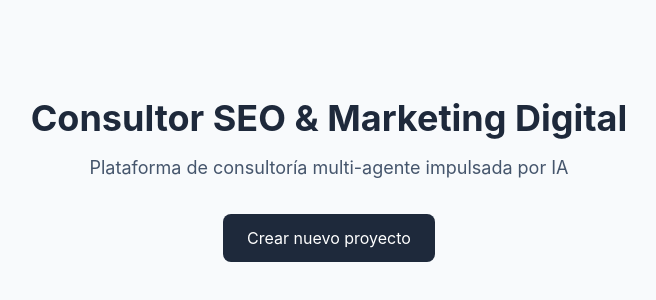
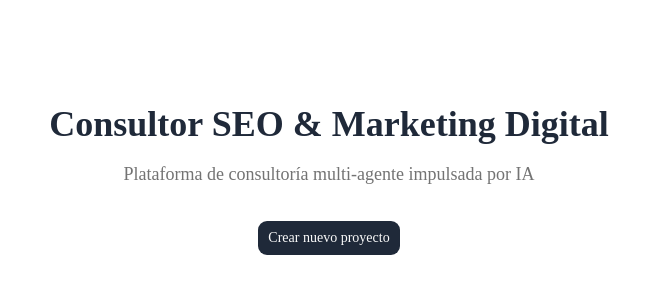
Before and after one commit to thewasta/ai-challenge, a Next.js app: page / in a window 1280 px wide. Shown: the part 220-520 px from the top of the page, without its empty margins (311-967 px from the left). Built offline with nearby package versions, Linux system fonts and the light colour scheme.

Commit message:
style: design system corporativo — paleta navy, slate, emerald, amber, red con tokens semánticos shadcn

```diff
--- a/biome.json
+++ b/biome.json
@@ -1,7 +1,12 @@
 {
   "$schema": "https://biomejs.dev/schemas/2.4.16/schema.json",
   "files": {
-    "includes": ["src/**", "*.ts", "*.json", "*.mjs"]
+    "includes": ["src/**", "*.ts", "*.json", "*.mjs", "*.css"]
+  },
+  "css": {
+    "parser": {
+      "tailwindDirectives": true
+    }
   },
   "vcs": {
     "enabled": true,
--- a/src/app/globals.css
+++ b/src/app/globals.css
@@ -1,17 +1,170 @@
 @import "tailwindcss";
+@import "tw-animate-css";
+@import "shadcn/tailwind.css";
 
-/* Consultor SEO & Marketing Digital - Paleta Corporativa */
+@custom-variant dark (&:is(.dark *));
+
+/*
+ * Consultor SEO & Marketing Digital — Design System
+ *
+ * Paleta corporativa:
+ *   Primary (Navy)    → #1e293b  — azul oscuro, marca principal
+ *   Secondary (Slate) → #334155  — gris pizarra, elementos secundarios
+ *   Success (Emerald) → #10b981  — éxito / métricas positivas
+ *   Warning (Amber)   → #f59e0b  — advertencias / auditorías
+ *   Destructive (Red) → #ef4444  — errores / fallos críticos
+ */
+
 :root {
-  --color-navy: #1e293b;
-  --color-slate: #334155;
-  --color-emerald: #10b981;
-  --color-amber: #f59e0b;
-  --color-red: #ef4444;
+  /* Base */
+  --background: oklch(1 0 0);
+  --foreground: oklch(0.145 0 0);
+  --card: oklch(1 0 0);
+  --card-foreground: oklch(0.145 0 0);
+  --popover: oklch(1 0 0);
+  --popover-foreground: oklch(0.145 0 0);
+
+  /* Brand: Navy blue */
+  --primary: oklch(0.278 0.033 260);
+  --primary-foreground: oklch(0.985 0 0);
+
+  /* Secondary: Slate gray */
+  --secondary: oklch(0.366 0.027 260);
+  --secondary-foreground: oklch(0.985 0 0);
+
+  /* Muted / accents */
+  --muted: oklch(0.97 0 0);
+  --muted-foreground: oklch(0.556 0 0);
+  --accent: oklch(0.97 0 0);
+  --accent-foreground: oklch(0.205 0 0);
+
+  /* Feedback: Red */
+  --destructive: oklch(0.637 0.237 26);
+  --destructive-foreground: oklch(0.985 0 0);
+
+  /* Borders & inputs */
+  --border: oklch(0.922 0 0);
+  --input: oklch(0.922 0 0);
+  --ring: oklch(0.708 0 0);
+
+  /* Charts & data visualization */
+  --chart-1: oklch(0.696 0.168 162); /* Emerald — éxito / métricas positivas */
+  --chart-2: oklch(0.795 0.164 84); /* Amber  — advertencias / KPIs neutros */
+  --chart-3: oklch(0.637 0.237 26); /* Red    — fallos / problemas */
+  --chart-4: oklch(0.366 0.027 260); /* Slate  — datos secundarios */
+  --chart-5: oklch(0.278 0.033 260); /* Navy   — datos primarios */
+
+  /* Radius */
+  --radius: 0.625rem;
+
+  /* Sidebar */
+  --sidebar: oklch(0.985 0 0);
+  --sidebar-foreground: oklch(0.145 0 0);
+  --sidebar-primary: oklch(0.278 0.033 260);
+  --sidebar-primary-foreground: oklch(0.985 0 0);
+  --sidebar-accent: oklch(0.97 0 0);
+  --sidebar-accent-foreground: oklch(0.205 0 0);
+  --sidebar-border: oklch(0.922 0 0);
+  --sidebar-ring: oklch(0.708 0 0);
 }
 
-/* Base styles */
-body {
-  background-color: #f8fafc;
-  color: var(--color-slate);
-  font-family: var(--font-sans, system-ui, -apple-system, sans-serif);
+.dark {
+  --background: oklch(0.145 0 0);
+  --foreground: oklch(0.985 0 0);
+  --card: oklch(0.205 0 0);
+  --card-foreground: oklch(0.985 0 0);
+  --popover: oklch(0.205 0 0);
+  --popover-foreground: oklch(0.985 0 0);
+
+  /* Brand: lighter Navy for dark mode */
+  --primary: oklch(0.442 0.035 260);
+  --primary-foreground: oklch(0.205 0 0);
+
+  /* Secondary: lighter Slate */
+  --secondary: oklch(0.52 0.03 260);
+  --secondary-foreground: oklch(0.985 0 0);
+
+  --muted: oklch(0.269 0 0);
+  --muted-foreground: oklch(0.708 0 0);
+  --accent: oklch(0.269 0 0);
+  --accent-foreground: oklch(0.985 0 0);
+
+  /* Feedback: softer Red for dark mode */
+  --destructive: oklch(0.704 0.191 22.216);
+  --destructive-foreground: oklch(0.985 0 0);
+
+  --border: oklch(1 0 0 / 10%);
+  --input: oklch(1 0 0 / 15%);
+  --ring: oklch(0.556 0 0);
+
+  /* Charts: slightly adjusted for dark mode contrast */
+  --chart-1: oklch(0.76 0.168 162);
+  --chart-2: oklch(0.82 0.164 84);
+  --chart-3: oklch(0.704 0.191 22.216);
+  --chart-4: oklch(0.52 0.03 260);
+  --chart-5: oklch(0.442 0.035 260);
+
+  --sidebar: oklch(0.205 0 0);
+  --sidebar-foreground: oklch(0.985 0 0);
+  --sidebar-primary: oklch(0.442 0.035 260);
+  --sidebar-primary-foreground: oklch(0.985 0 0);
+  --sidebar-accent: oklch(0.269 0 0);
+  --sidebar-accent-foreground: oklch(0.985 0 0);
+  --sidebar-border: oklch(1 0 0 / 10%);
+  --sidebar-ring: oklch(0.556 0 0);
 }
+
+@theme inline {
+  --font-heading: var(--font-sans);
+  --font-sans: var(--font-sans);
+  --color-sidebar-ring: var(--sidebar-ring);
+  --color-sidebar-border: var(--sidebar-border);
+  --color-sidebar-accent-foreground: var(--sidebar-accent-foreground);
+  --color-sidebar-accent: var(--sidebar-accent);
+  --color-sidebar-primary-foreground: var(--sidebar-primary-foreground);
+  --color-sidebar-primary: var(--sidebar-primary);
+  --color-sidebar-foreground: var(--sidebar-foreground);
+  --color-sidebar: var(--sidebar);
+  --color-chart-5: var(--chart-5);
+  --color-chart-4: var(--chart-4);
+  --color-chart-3: var(--chart-3);
+  --color-chart-2: var(--chart-2);
+  --color-chart-1: var(--chart-1);
+  --color-ring: var(--ring);
+  --color-input: var(--input);
+  --color-border: var(--border);
+  --color-destructive: var(--destructive);
+  --color-accent-foreground: var(--accent-foreground);
+  --color-accent: var(--accent);
+  --color-muted-foreground: var(--muted-foreground);
+  --color-muted: var(--muted);
+  --color-secondary-foreground: var(--secondary-foreground);
+  --color-secondary: var(--secondary);
+  --color-primary-foreground: var(--primary-foreground);
+  --color-primary: var(--primary);
+  --color-popover-foreground: var(--popover-foreground);
+  --color-popover: var(--popover);
+  --color-card-foreground: var(--card-foreground);
+  --color-card: var(--card);
+  --color-foreground: var(--foreground);
+  --color-background: var(--background);
+  --radius-sm: calc(var(--radius) * 0.6);
+  --radius-md: calc(var(--radius) * 0.8);
+  --radius-lg: var(--radius);
+  --radius-xl: calc(var(--radius) * 1.4);
+  --radius-2xl: calc(var(--radius) * 1.8);
+  --radius-3xl: calc(var(--radius) * 2.2);
+  --radius-4xl: calc(var(--radius) * 2.6);
+}
+
+@layer base {
+  * {
+    @apply border-border outline-ring/50;
+  }
+  body {
+    @apply bg-background text-foreground;
+  }
+  html {
+    @apply font-sans;
+  }
+}
--- a/src/app/layout.tsx
+++ b/src/app/layout.tsx
@@ -13,7 +13,7 @@
 }>) {
   return (
     <html lang="es">
-      <body className="antialiased min-h-screen">{children}</body>
+      <body className="antialiased min-h-screen bg-background text-foreground">{children}</body>
     </html>
   );
 }
--- a/src/app/page.tsx
+++ b/src/app/page.tsx
@@ -1,18 +1,17 @@
+import { Button } from "@/components/ui/button";
+
 export default function HomePage() {
   return (
     <main className="flex min-h-screen flex-col items-center justify-center p-8">
-      <h1 className="text-4xl font-bold text-[var(--color-navy)]">
-        Consultor SEO & Marketing Digital
-      </h1>
-      <p className="mt-4 text-lg text-slate-600">
+      <h1 className="text-4xl font-bold text-primary">Consultor SEO & Marketing Digital</h1>
+      <p className="mt-4 text-lg text-muted-foreground">
         Plataforma de consultoría multi-agente impulsada por IA
       </p>
-      <a
-        href="/projects/new"
-        className="mt-8 rounded-lg bg-[var(--color-navy)] px-6 py-3 text-white hover:bg-slate-700 transition-colors"
-      >
-        Crear nuevo proyecto
-      </a>
+      <Button
+        size="lg"
+        className="mt-8"
+        render={<a href="/projects/new">Crear nuevo proyecto</a>}
+      />
     </main>
   );
 }
```
